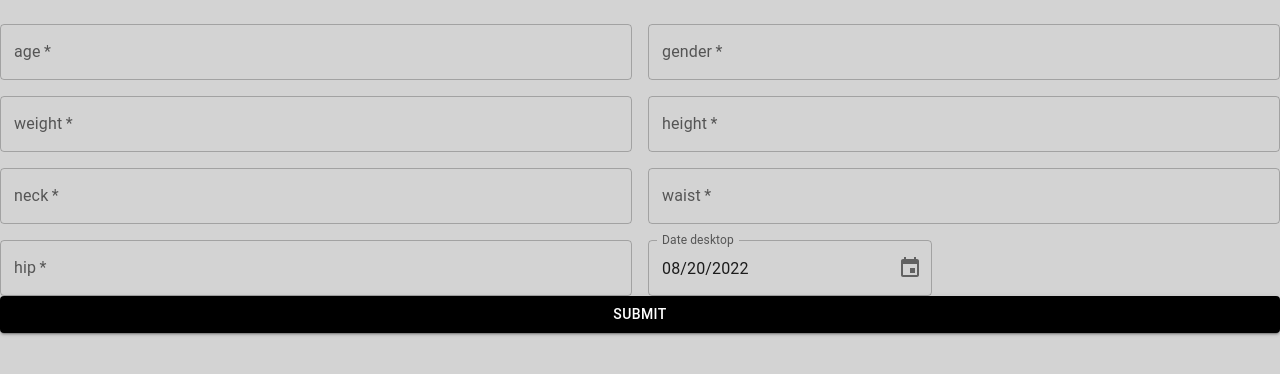
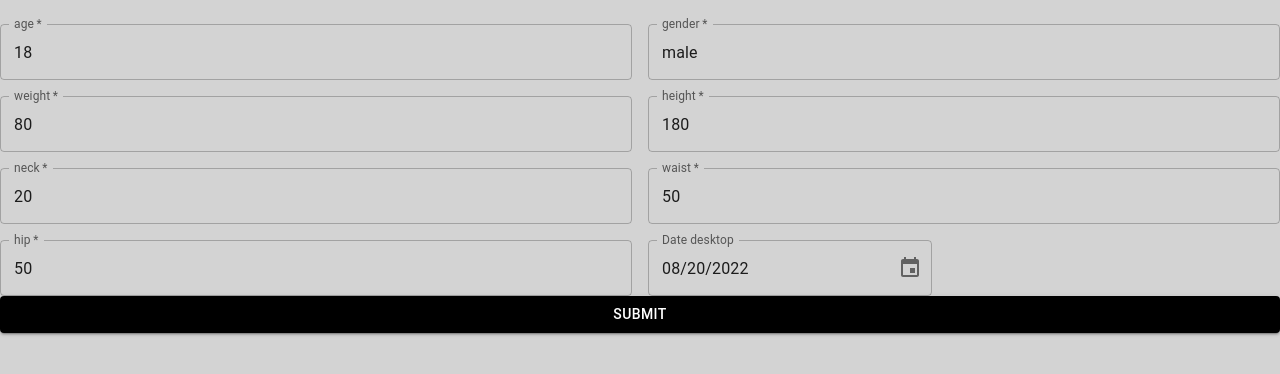
Before and after one commit to IdkwhatImD0ing/ExerciseTracker, a Next.js app in the folder exercisetracker/: page /calculate in a window 1280 px wide. Shown: the top 374 px of the page. Built offline with nearby package versions, Linux system fonts and the light colour scheme; no server answers.

Commit message:
Small changes

```diff
--- a/exercisetracker/pages/calculate.js
+++ b/exercisetracker/pages/calculate.js
@@ -72,6 +72,7 @@ export default function DataEntry() {
     axios
       .request(options)
       .then(function (response) {
+        console.log(response.data);
         setBMI(response.data);
       })
       .catch(function (error) {
@@ -99,6 +100,7 @@ export default function DataEntry() {
     axios
       .request(options2)
       .then(function (response) {
+        console.log(response.data);
         setBodyFat(response.data);
       })
       .catch(function (error) {
@@ -106,8 +108,6 @@ export default function DataEntry() {
       });
 
     setCalculated(true);
-    console.log(bmi);
-    console.log(bodyFat);
   };
 
   return (
@@ -136,7 +136,7 @@ export default function DataEntry() {
                   id="age"
                   label="age"
                   name="age"
-                  autoComplete="0"
+                  defaultValue="18"
                 />
               </Grid>
               <Grid item xs={6}>
@@ -146,7 +146,7 @@ export default function DataEntry() {
                   id="gender"
                   label="gender"
                   name="gender"
-                  autoComplete="none"
+                  defaultValue="male"
                 />
               </Grid>
               <Grid item xs={6}>
@@ -156,7 +156,7 @@ export default function DataEntry() {
                   id="weight"
                   label="weight"
                   name="weight"
-                  autoComplete="0"
+                  defaultValue="80"
                 />
               </Grid>
               <Grid item xs={6}>
@@ -166,7 +166,7 @@ export default function DataEntry() {
                   id="height"
                   label="height"
                   name="height"
-                  autoComplete="180"
+                  defaultValue="180"
                 />
               </Grid>
               <Grid item xs={6}>
@@ -176,7 +176,7 @@ export default function DataEntry() {
                   id="neck"
                   label="neck"
                   name="neck"
-                  autoComplete="none"
+                  defaultValue="20"
                 />
               </Grid>
               <Grid item xs={6}>
@@ -186,7 +186,7 @@ export default function DataEntry() {
                   id="waist"
                   label="waist"
                   name="waist"
-                  autoComplete="none"
+                  defaultValue="50"
                 />
               </Grid>
               <Grid item xs={6}>
@@ -196,7 +196,7 @@ export default function DataEntry() {
                   id="hip"
                   label="hip"
                   name="hip"
-                  autoComplete="none"
+                  defaultValue="50"
                 />
               </Grid>
               <Grid item xs={6}>
@@ -213,6 +213,11 @@ export default function DataEntry() {
               Submit
             </Button>
           </Box>
+          {calculated && (
+            <Typography color="black">
+              BMI: {bmi.bmi} Body Fat: {bodyFat.Body}
+            </Typography>
+          )}
         </Box>
       </LocalizationProvider>
     </ThemeProvider>
```
